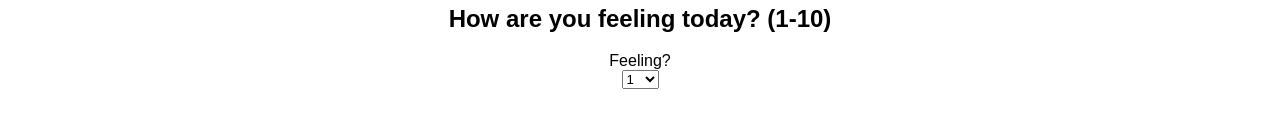
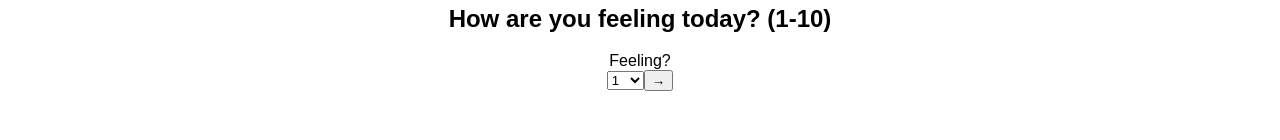
Before and after one commit to aboerhave/redux-feedback-loop, a React (Create React App) app: page /#/ in a window 1280 px wide. Shown: the part 160-300 px from the top of the page. Built offline with nearby package versions, Linux system fonts and the light colour scheme.

Commit message:
added button

```diff
--- a/src/components/Feeling/Feeling.js
+++ b/src/components/Feeling/Feeling.js
@@ -23,6 +23,7 @@ class Feeling extends Component {
             <option value="9">9</option>
             <option value="10">10</option>
           </select>
+          <button>→</button>
       </div>
     );
   }
```
